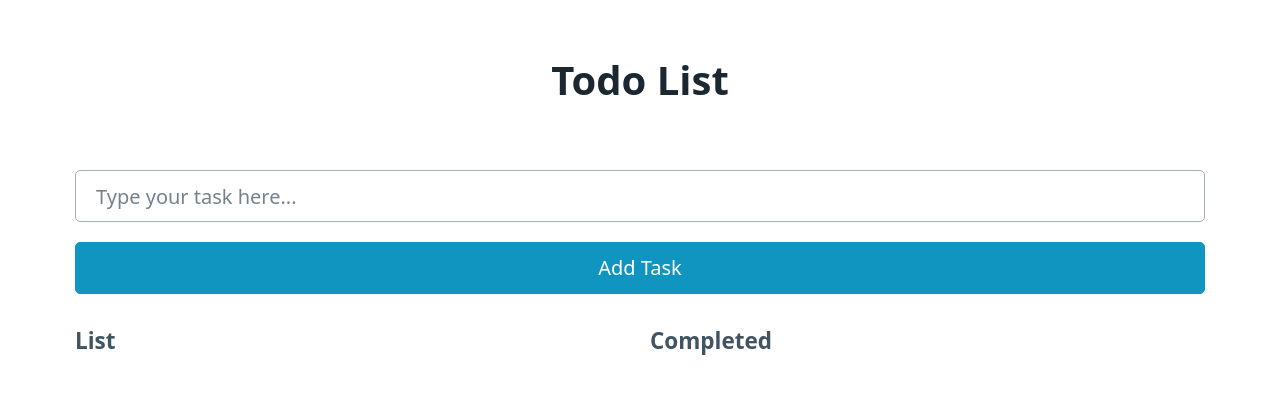
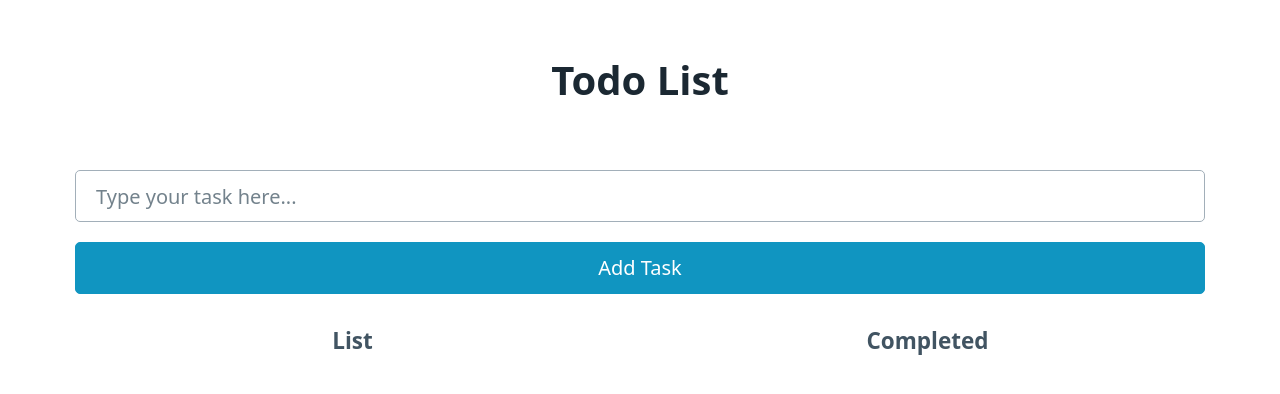
Before and after one commit to dnabil/todo-list, a Next.js app in the folder todo-list-fe/: page /todo in a window 1280 px wide. Shown: the top 394 px of the page. Built offline with nearby package versions, Linux system fonts and the light colour scheme.

Commit message:
add navbar (blm dicek)

```diff
--- a/todo-list-fe/components/navbar.js
+++ b/todo-list-fe/components/navbar.js
@@ -0,0 +1,26 @@
+import Link from 'next/link';
+import { useRouter } from 'next/router';
+import '../styles/globalui.css';
+
+const Navbar = () => {
+    const router = useRouter();
+
+    const handleLogout = () => {
+        // Fungsi untuk mengeluarkan pengguna dari aplikasi Anda
+        // Contoh: hapus token autentikasi dari penyimpanan lokal
+        localStorage.removeItem('token');
+
+        // Alihkan ke halaman login atau halaman yang ingin Anda tampilkan setelah logout
+        router.push('/login');
+    };
+
+    return (
+            <div className="navbar-right">
+                <span className="user-name">Nama User</span>
+                <button onClick={handleLogout}>Logout</button>
+            </div>
+
+    );
+};
+
+export default Navbar;
--- a/todo-list-fe/pages/reg.js
+++ b/todo-list-fe/pages/reg.js
@@ -1,6 +1,7 @@
 import { useState } from 'react';
 import Link from 'next/link';
 import '../styles/globalui.css';
+
 
 const Register = () => {
     const [name, setName] = useState('');
--- a/todo-list-fe/pages/todo.js
+++ b/todo-list-fe/pages/todo.js
@@ -1,5 +1,6 @@
 import { useState } from 'react';
 import '../styles/globalui.css';
+import '../components/navbar.js';
 import DeleteIcon from '@mui/icons-material/Delete';
 import IconButton from '@mui/material/IconButton';
 
@@ -42,8 +43,8 @@ const TodoList = () => {
                 <button type="submit">Add Task</button>
             </form>
             <div class="grid">
-                <h5>List</h5>
-                <h5>Completed</h5>
+                <h5 style={{ textAlign: 'center'}}>List</h5>
+                <h5 style={{ textAlign: 'center'}}>Completed</h5>
             </div>
             <div class="grid">
                 <ul>
```
